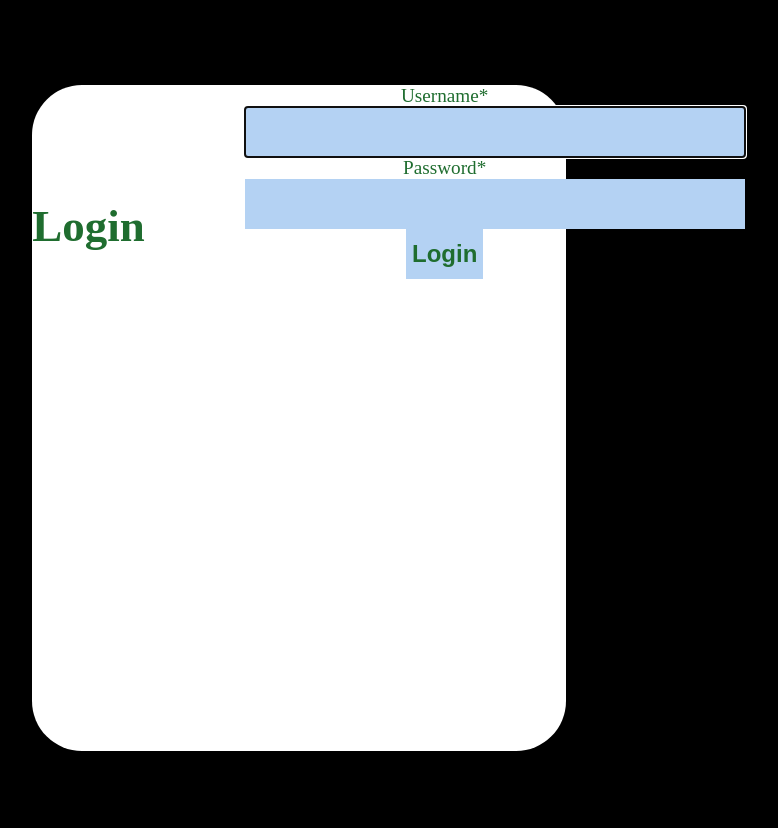
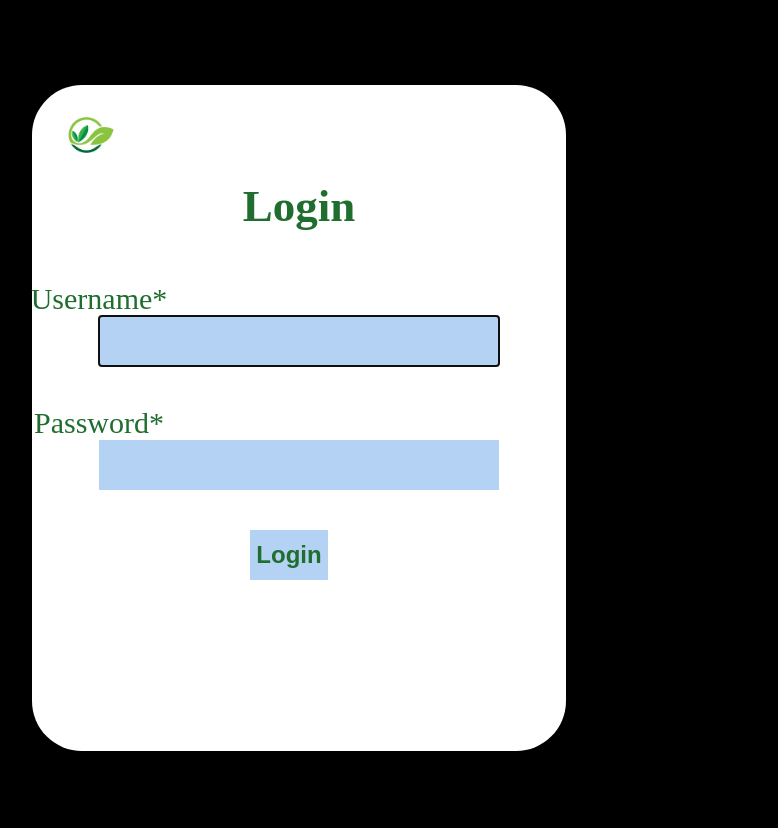
Before and after one commit to IceyGirl424/Freshly, a Django app: page /login/ in a window 1280 px wide. Shown: the whole page, without its empty margins (359-1137 px from the left). Run offline with Django 3.2, Linux system fonts and the light colour scheme; some libraries are stand-ins or nearby versions.

Commit message:
Fixed positioning of All Pages, except Search page

```diff
--- a/backend/static/css/App.css
+++ b/backend/static/css/App.css
@@ -20,8 +20,10 @@ html, #App, #root, .ImgLink img {
 }
 
 .App-logo {
-  height: 40vmin;
+  /*height: 40px;
+  width: 40px;*/
   pointer-events: none;
+
 }
 
 @media (prefers-reduced-motion: no-preference) {
@@ -58,7 +60,6 @@ html, #App, #root, .ImgLink img {
   background-color: #ffffff;
   border-radius: 50px;
   grid-area: 3 / 8 / span 20 / span 10;
-  display: grid;
   grid-template-rows: repeat(12, 1fr);
   grid-template-columns: repeat(12, 1fr);
 }
@@ -72,6 +73,10 @@ html, #App, #root, .ImgLink img {
 
 .ImgLink img {
   grid-area: 4 / 4 / span 6 / span 6;
+  height: 50px;
+  width: 50px;
+  position: relative;
+  right: 100px;
 }
 
 .Head h3, .SecondHead h3 {
@@ -87,6 +92,7 @@ html, #App, #root, .ImgLink img {
   text-align: center;
   font-weight: bolder;
   grid-area: 6 / 2 / span 2 / span 10;
+  margin-top: 50px;
 }
 
 button{
@@ -99,11 +105,12 @@ button{
   cursor: pointer;
 }
 
-.HomeLoginButton{
+.HomeLoginButton {
   grid-area: 9 / 2 / span 1 / span 10;
   display: grid;
   grid-template-rows: repeat(1, 1fr);
   grid-template-columns: repeat(10, 1fr);
+  margin-top: 50px;
 }
 
 .HomeLoginButton button {
@@ -111,12 +118,13 @@ button{
   font-size: 1.2vw;
 }
 
-.HomeSignUpButton{
+.HomeSignUpButton {
   padding-bottom: 10px;
   grid-area: 10 / 2 / span 1 / span 10;
   display: grid;
   grid-template-rows: repeat(1, 1fr);
   grid-template-columns: repeat(10, 1fr);
+  margin-top: 25px;
 }
 
 .HomeSignUpButton a, .HomeLoginButton a {
--- a/backend/static/css/Login.css
+++ b/backend/static/css/Login.css
@@ -3,7 +3,7 @@
     border-radius: 50px;
     width: 700px;
     height: 680px;
-    margin-left: 350px;
+    /*margin-left: 350px;*/
     border: 0px;
     font-size: 50px;
     font-style: Microsoft New Tai Lue;
@@ -16,25 +16,34 @@ body {
 }
 
 .ImgLink {
-    grid-area: 1 / 1 / span 2 / span 2;
+    /*grid-area: 1 / 1 / span 2 / span 2;*/
     display: grid;
-    grid-template-rows: repeat(12, 1fr);
-    grid-template-columns: repeat(12, 1fr);
+    /*grid-template-rows: repeat(12, 1fr);
+    grid-template-columns: repeat(12, 1fr);*/
   }
 
   .ImgLink img {
-    grid-area: 4 / 4 / span 6 / span 6;
+    /*grid-area: 4 / 4 / span 6 / span 6;*/
+    height: 50px;
+    width: 50px;
+    position: relative;
+    right: 100px;
   }
 
 .LoginHeader {
-    padding-top: 70px;
+    /*padding-top: 30px;*/
     text-align: center;
     font-weight: bolder;
     font-size: 3vw;
+    position: relative;
+    bottom: 50px;
 }
 
 .LoginInputText {
-    padding-left: 100px;
+    margin-top: 100px;
+    position: relative;
+    right: 50px;
+    bottom: 100px;
 }
 
 input {
@@ -44,13 +53,17 @@ input {
     background-color: #B4D2F3;
     border: 0px;
     margin-left: 100px;
+    margin-bottom: 40px;
 }
 
 .LoginReadyButton {
-    padding-top: 75px;
     text-align: center;
+    position: relative;
+    left: 40px;
 }
 
 label {
     font-size: 2vw;
+    position: relative;
+    right: 150px;
 }
--- a/backend/static/css/Signup.css
+++ b/backend/static/css/Signup.css
@@ -19,12 +19,18 @@ body, #SignUpPage {
 }
 
 input {
-    text-align: center;
     background-color: #B4D2F3;
     border: 0px;
+    width: 400px;
+    height: 50px;
 }
 
 label {
-    font-size: 1.5vw;
+    font-size: 30px;
     text-align: left;
 }
+
+small, ul, li{
+    font-size: 10px;
+    text-align: left;
+}
--- a/backend/templates/login.html
+++ b/backend/templates/login.html
@@ -10,9 +10,9 @@
 <div class="LoginHeader">
     <h3>Login</h3>
 </div>
-<form method="post">
+<form method="post" class="LoginInputText">
     {% csrf_token %}
     {{ form|crispy }}
-    <button type="submit">Login</button>
+    <button type="submit" class="LoginReadyButton">Login</button>
 </form>
 {% endblock %}
--- a/src/Login.css
+++ b/src/Login.css
@@ -1,3 +1,8 @@
+#LoginPage {
+    width: 100%;
+    height: 100%;
+}
+
 .login-form {
     background-color: #ffffff;
     border-radius: 50px;
```
